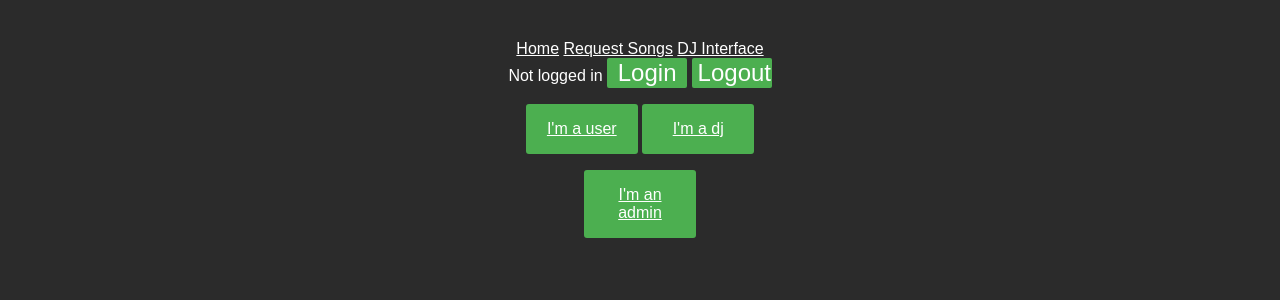
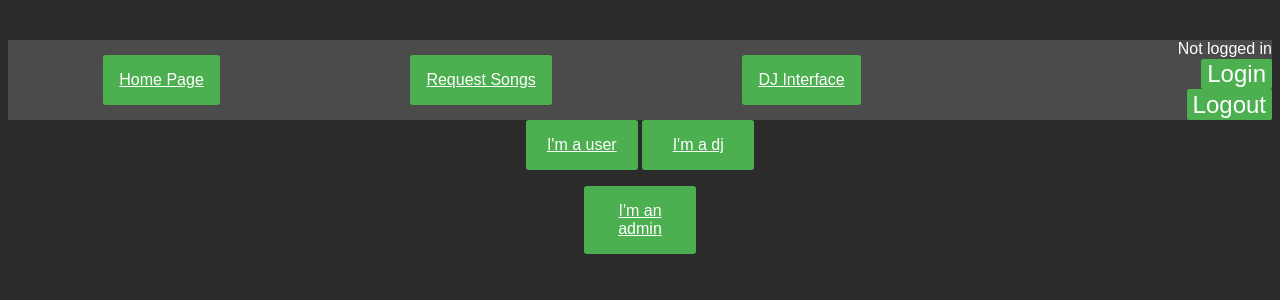
Before and after one commit to Nmerryman/466Assignment, a PHP site: page / in a window 1280 px wide. Shown: the top 300 px of the page. Run offline with PHP 8.4, Linux system fonts and the light colour scheme.

Commit message:
Added a header bar for navigation

```diff
--- a/Site/index.html
+++ b/Site/index.html
@@ -1,18 +1,18 @@
 <!DOCTYPE html>
 <html>
 <head>
-        <link href="Site/styles.css" rel="stylesheet">
+        <link href="styles.css" rel="stylesheet">
         <title>Hi</title>
 </head>
 <body>
         <div id="nav_area"></div>
         <div class="container">
-                <a class="button" href="Site/user.html">I'm a user</a>
-                <a class="button" href="Site/dj.html">I'm a dj</a>
+                <a class="button" href="user.html">I'm a user</a>
+                <a class="button" href="dj.html">I'm a dj</a>
                 <br>
-                <a class="button" href="Site/admin.html">I'm an admin</a>
+                <a class="button" href="admin.html">I'm an admin</a>
         </div>
-        <script src="Site/utils.js"></script>
+        <script src="utils.js"></script>
         <script>
                 show_current_login();
         </script>
--- a/Site/styles.css
+++ b/Site/styles.css
@@ -80,3 +80,31 @@
     margin: 2rem 0;
     color: #ffffff;
 }
+
+a.nav_button {
+    width: auto;
+    margin-bottom: 0;
+}
+
+input.nav_button {
+    width: auto;
+    margin-bottom: 0;
+}
+
+#link_div {
+    float: left;
+    width: 75%;
+    height: 5rem;
+    background-color: #4b4b4b;
+    align-items: center;
+    display: flex;
+}
+
+#login_div {
+    float: left;
+    width: 25%;
+    height: 5rem;
+    background-color: #4b4b4b;
+    display: inline-grid;
+    justify-items: right;
+}
--- a/Site/utils.js
+++ b/Site/utils.js
@@ -66,15 +66,15 @@ function show_current_login() {
     var header = document.createElement("template");
     var skeleton = `
     <div class="nav_header">
-      <div class="site_links">
-      <a href="https://students.cs.niu.edu/~z1963771/466Assignment/index.html">Home</a>
-      <a href="https://students.cs.niu.edu/~z1963771/466Assignment/Site/user.html">Request Songs</a>
-      <a href="https://students.cs.niu.edu/~z1963771/466Assignment/Site/dj.html">DJ Interface</a>
+      <div id="link_div">
+      <a class="button nav_button" href="https://students.cs.niu.edu/~z1963771/466Assignment/Site/index.html">Home Page</a>
+      <a class="button nav_button" href="https://students.cs.niu.edu/~z1963771/466Assignment/Site/user.html">Request Songs</a>
+      <a class="button nav_button" href="https://students.cs.niu.edu/~z1963771/466Assignment/Site/dj.html">DJ Interface</a>
       </div>
-      <div class="login_buttons">
+      <div id="login_div">
         ${login_state}
-        <input type="button" value="Login" onclick="to_login()">
-        <input type="button" value="Logout" onclick="delete_cookies()">
+        <input class="nav_button" type="button" value="Login" onclick="to_login()">
+        <input class="nav_button" type="button" value="Logout" onclick="delete_cookies()">
       </div>
     </div>`;
     header.innerHTML = skeleton.trim();
```
Lines whose indentation alone changed are shown as unchanged.
